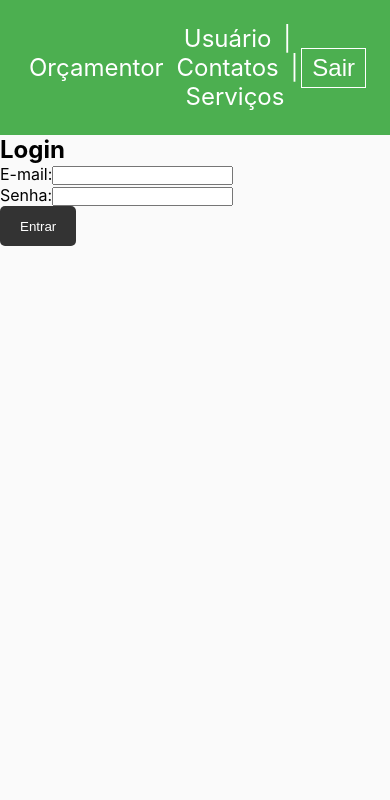
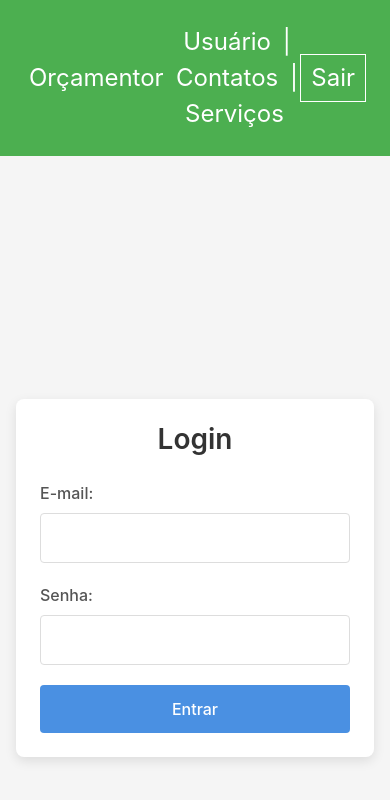
Before and after one commit to boorgees/Orcamento, an Angular app: page /login in a window 390 px wide. Shown: the top 800 px of the page. Built offline with nearby package versions, Linux system fonts and the light colour scheme.

Commit message:
ajuste login e container

```diff
--- a/angular.json
+++ b/angular.json
@@ -27,9 +27,12 @@
               }
             ],
             "styles": [
+              "node_modules/bootstrap/dist/css/bootstrap.min.css",
               "src/styles.css"
             ],
-            "scripts": []
+            "scripts": [
+              "node_modules/bootstrap/dist/js/bootstrap.bundle.min.js"
+            ]
           },
           "configurations": {
             "production": {
@@ -85,9 +88,12 @@
               }
             ],
             "styles": [
+              "node_modules/bootstrap/dist/css/bootstrap.min.css",
               "src/styles.css"
             ],
-            "scripts": []
+            "scripts": [
+              "node_modules/bootstrap/dist/js/bootstrap.bundle.min.js"
+            ]
           }
         }
       }
--- a/package.json
+++ b/package.json
@@ -17,6 +17,8 @@
     "@angular/platform-browser": "^19.2.0",
     "@angular/platform-browser-dynamic": "^19.2.0",
     "@angular/router": "^19.2.0",
+    "bootstrap": "^5.3.2",
+    "bootstrap-icons": "^1.11.3",
     "rxjs": "~7.8.0",
     "tslib": "^2.3.0",
     "zone.js": "~0.15.0"
--- a/src/app/components/container/container.component.html
+++ b/src/app/components/container/container.component.html
@@ -9,16 +9,20 @@
     </div>
   </div>
   <div class="container__body">
+    @if (tipoConteudo === 'contatos') {
       @for (item of contatosApi; track $index) {
         <app-contato [nome]="item.nome" [telefone]="item.telefone" [email]="item.email">
           <button class="btn" (click)="removeItem($index)">Deletar</button>
         </app-contato>
       }
+    }
 
+    @if (tipoConteudo === 'servicos') {
       @for (item of servicosApi; track $index) {
         <app-servico [nome]="item.nome" [descricao]="item.descricao" [preco]="item.preco">
           <button class="btn" (click)="removeItem($index)">Deletar</button>
         </app-servico>
+      }
     }
   </div>
   <div class="container__footer">
--- a/src/app/components/container/container.component.ts
+++ b/src/app/components/container/container.component.ts
@@ -2,6 +2,7 @@ import { Component, Input, OnInit } from '@angular/core';
 import { HttpClient } from '@angular/common/http';
 import { ContatoComponent } from '../contato/contato.component';
 import { ServicoComponent } from '../../page/servico/servico.component';
+import { ActivatedRoute } from '@angular/router';
 
 interface Contato {
   nome: string;
@@ -28,14 +29,28 @@ export class ContainerComponent implements OnInit {
   contatosApi: Contato[] = [];
   servicosApi: Servico[] = [];
 
-  constructor(private http: HttpClient) {
+  constructor(
+    private http: HttpClient,
+    private route: ActivatedRoute
+  ) {
     console.log('ContainerComponent construído');
   }
 
   ngOnInit(): void {
     console.log('ContainerComponent inicializado');
-    this.obterContatos();
-    this.obterServicos();
+
+    // Verifica se há dados na rota
+    this.route.data.subscribe(data => {
+      if (data['tipoConteudo']) {
+        this.tipoConteudo = data['tipoConteudo'];
+      }
+    });
+
+    if (this.tipoConteudo === 'contatos') {
+      this.obterContatos();
+    } else if (this.tipoConteudo === 'servicos') {
+      this.obterServicos();
+    }
   }
 
   // BUSCA OS SERVICIOS NA API
@@ -72,13 +87,22 @@ export class ContainerComponent implements OnInit {
   }
 
   removeItem(index: number) {
-    this.contatosApi.splice(index, 1);
+    if (this.tipoConteudo === 'contatos') {
+      this.contatosApi.splice(index, 1);
+    } else if (this.tipoConteudo === 'servicos') {
+      this.servicosApi.splice(index, 1);
+    }
   }
 
   addItem() {
-    this.contatosApi.push({ nome: 'Novo contato', email: ' ', telefone: ' ' });
+    if (this.tipoConteudo === 'contatos') {
+      this.contatosApi.push({ nome: 'Novo contato', email: ' ', telefone: ' ' });
+    } else if (this.tipoConteudo === 'servicos') {
+      this.servicosApi.push({ nome: 'Novo serviço', descricao: ' ', preco: ' ' });
+    }
   }
 
+  @Input() tipoConteudo: 'contatos' | 'servicos' = 'contatos';
   @Input() titulo: string = 'Contatos';
   @Input() descricao: string = 'Contatos para realização de orçamentos';
   @Input() notaRodape: string = 'Nota de rodapé importante!';
--- a/src/app/page/login/login.component.css
+++ b/src/app/page/login/login.component.css
@@ -0,0 +1,79 @@
+.login-container {
+  display: flex;
+  height: 100vh;
+  justify-content: center;
+  align-items: center;
+  background-color: #f5f5f5;
+}
+
+.login-card {
+  width: 100%;
+  max-width: 400px;
+  padding: 2rem;
+  background-color: white;
+  border-radius: 8px;
+  box-shadow: 0 4px 12px rgba(0, 0, 0, 0.1);
+}
+
+.login-title {
+  text-align: center;
+  margin-bottom: 1.5rem;
+  color: #333;
+  font-size: 1.75rem;
+  font-weight: 600;
+}
+
+.form-group {
+  margin-bottom: 1.25rem;
+}
+
+.form-label {
+  display: block;
+  margin-bottom: 0.5rem;
+  font-weight: 500;
+  color: #555;
+}
+
+.form-control {
+  width: 100%;
+  padding: 0.75rem;
+  font-size: 1rem;
+  border: 1px solid #ddd;
+  border-radius: 4px;
+  transition: border-color 0.2s;
+}
+
+.form-control:focus {
+  outline: none;
+  border-color: #4a90e2;
+  box-shadow: 0 0 0 2px rgba(74, 144, 226, 0.2);
+}
+
+.login-button {
+  width: 100%;
+  padding: 0.75rem;
+  background-color: #4a90e2;
+  color: white;
+  border: none;
+  border-radius: 4px;
+  font-size: 1rem;
+  font-weight: 500;
+  cursor: pointer;
+  transition: background-color 0.2s;
+}
+
+.login-button:hover {
+  background-color: #3a7bc8;
+}
+
+.login-button:active {
+  background-color: #2d6aa3;
+}
+
+/* Responsividade */
+@media (max-width: 480px) {
+  .login-card {
+    margin: 1rem;
+    padding: 1.5rem;
+  }
+}
--- a/src/app/page/login/login.component.html
+++ b/src/app/page/login/login.component.html
@@ -1,18 +1,19 @@
-<div class="d-flex vh-100 justify-content-center align-items-center">
-    <div class="card p-4 shadow" style="width: 100%; max-width: 400px;">
-        <h2 class="text-center mb-4">Login</h2>
+<div class="login-container">
+    <div class="login-card">
+        <h2 class="login-title">Login</h2>
 
         <form (submit)="login(form)" #form="ngForm">
-            <div class="mb-3">
+            <div class="form-group">
                 <label for="email" class="form-label">E-mail:</label>
                 <input type="email" class="form-control" id="email" name="email" [(ngModel)]="email" required>
             </div>
 
-            <div class="mb-3">
+            <div class="form-group">
                 <label for="senha" class="form-label">Senha:</label>
                 <input type="password" class="form-control" id="senha" name="senha" [(ngModel)]="senha" required>
             </div>
 
-            <button type="submit" class="btn btn-primary w-100">Entrar</button>
+            <button type="submit" class="login-button">Entrar</button>
         </form>
     </div>
+</div>
```
Also changed, not shown: src/app/app.routes.ts (+6 -5 lines), 1 other file (tests, documents, lock files or other folders). Lines whose indentation alone changed are shown as unchanged.
